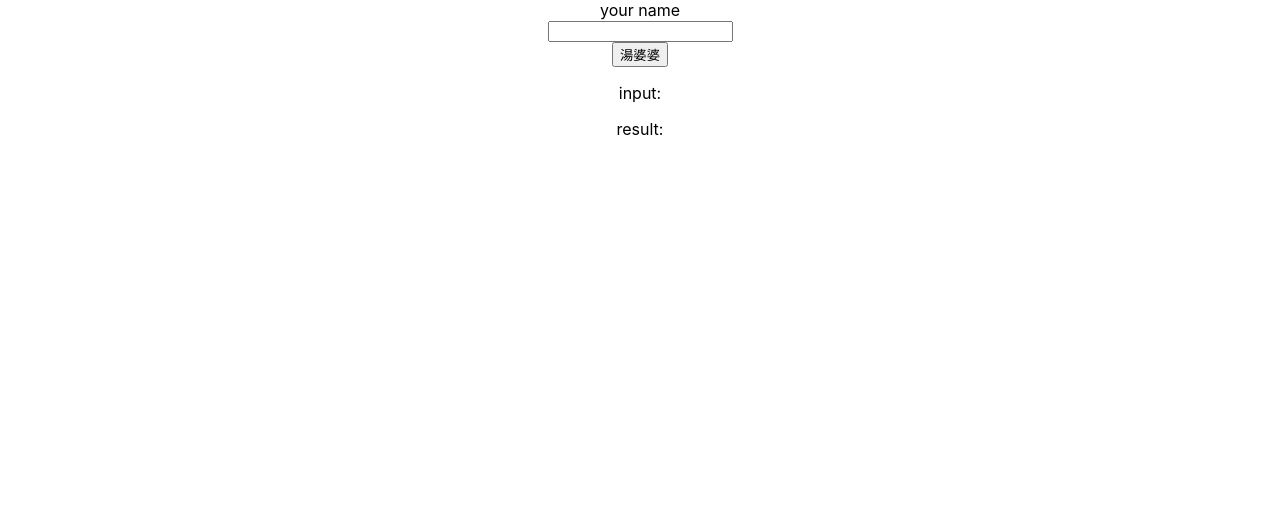
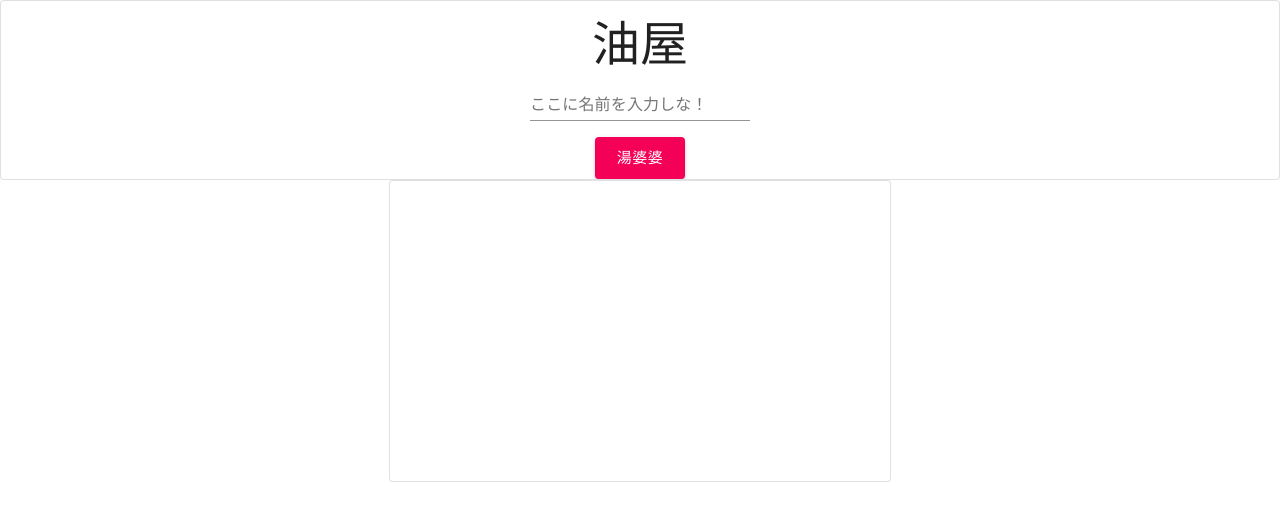
Before and after one commit to kichishima/yu_bah, a React (Create React App) app: page / in a window 1280 px wide. Shown: the top 520 px of the page. Built offline with nearby package versions, Linux system fonts and the light colour scheme.

Commit message:
機能・UI共に完成

```diff
--- a/src/App.js
+++ b/src/App.js
@@ -1,12 +1,10 @@
 import './App.css';
 import Form from './component/Form'
-// import BtnSubmit from './component/BtnSubmit'
 
 function App() {
   return (
     <div className="App">
       <Form />
-      {/* <BtnSubmit /> */}
     </div>
   );
 }
--- a/src/component/Form.js
+++ b/src/component/Form.js
@@ -1,17 +1,39 @@
 import React, { Component } from 'react';
-import  Func  from './Func';
+import { withStyles } from '@material-ui/core/styles';
+import Card from '@material-ui/core/Card';
+import CardContent from '@material-ui/core/CardContent';
+import Typography from '@material-ui/core/Typography';
+import TextField from '@material-ui/core/TextField';
+import Button from '@material-ui/core/Button';
+// import CardActions from '@material-ui/core/CardActions';
 
+import Func  from './Func';
+import Output from './Output';
+
+// スタイルが効いていない?
+const useStyles = withStyles({
+    root: {
+      minWidth: 275,
+      maxWidth: "60%",
+    },
+    input: {
+      width: '500px',
+    },
+})
 
 // コンポーネントクラスは constructor() render()
 class Form extends Component {
+    classes = useStyles;
+
     constructor(props){
         super(props)
         this.state = {
             input: '',
-            result: ''
+            result: '',
+            namedFlg: false,
         }
-
         this.updateInput = this.updateInput.bind(this)
+        this.changeFlg = this.changeFlg.bind(this)
         this.yu_bah_bah = this.yu_bah_bah.bind(this)
         this.isInput = this.isInput.bind(this)
         this.selectOne = this.selectOne.bind(this)
@@ -22,14 +44,19 @@ class Form extends Component {
         this.setState({input:myName})
     }
 
+    changeFlg(){
+        this.setState({namedFlg: !this.namedFlg})
+    }
+
+
     // ”湯婆婆”処理の本体
     yu_bah_bah(){
         if(!this.isInput()){
-            this.setState({result:'名無しさん！'})
+            this.setState({result:'名前を書きな！'})
             return;
         }
         const yourName = this.selectOne()
-        this.setState({result: yourName })
+        this.setState({result: '「お前の名前は ' + yourName + '！！！」' })
         this.render()
     }
 
@@ -55,12 +82,12 @@ class Form extends Component {
 
         // 漢字が含まれない場合の処理
         if(numKanji < 1){
-            return "「名前が作れない！」";
+            return "作れないよ";
         }
         // どの要素を選ぶかはランダム
         const target = Math.floor(Math.random() * numKanji)
 
-        return kanjiAry[target]
+        return '"' + kanjiAry[target] + '" だ'
     }
 
     // 入力文字列を１文字ずつ要素に入れて配列化
@@ -70,15 +97,40 @@ class Form extends Component {
 
     render(){
         return <div>
-            <label htmlFor="name" className="text-danger">your name</label>
-            <br />
+            <Card
+            className={this.classes.root}
+            variant="outlined">
+                <CardContent>
+                    <Typography variant="h3" component="p">
+                    油屋
+                    </Typography>
 
-            <input type="text" name="name" id="myName" onChange={this.updateInput} />
-            <br />
-            <button onClick={this.yu_bah_bah}>湯婆婆</button>
+                    <TextField
+                    label="ここに名前を入力しな！"
+                    id="mui-theme-provider-standard-input"
+                    onChange={this.updateInput}
+                    />
 
-            <p>input: {this.state.input}</p>
-            <p>result: {this.state.result}</p>
+                </CardContent>
+                {/* <CardActions> */}
+                    <Button
+                    onClick={this.yu_bah_bah}
+                    // style="marginLeft:500px"
+                    style={{ marginLeft: "auto", marginRight:"auto" }}
+                    size="large"
+                    color="secondary"
+                    variant="contained"
+                    >
+                        湯婆婆
+                    </Button>
+                {/* </CardActions> */}
+            </Card>
+
+            {/* <p>{this.state.namedFlg ? "true": "false"}</p> */}
+
+
+            {/* もっとすっきりした書き方がありそうだが、実装まで至らず */}
+            <Output input={this.state.input} result={this.state.result} flg={this.state.namedFlg} />
         </div>
     }
 }
--- a/src/component/Func.js
+++ b/src/component/Func.js
@@ -1,5 +1,4 @@
 // グローバル関数
-
 
 const Func = {
     // 漢字か？（漢字として判別される文字はApp.jsのメモ参照）
--- /dev/null
+++ b/src/component/Output.js
@@ -0,0 +1,49 @@
+import React, { Component } from 'react';
+import Paper from '@material-ui/core/Paper';
+import Typography from '@material-ui/core/Typography';
+
+
+const useStyles = {
+    root: {
+      display: 'flex',
+      flexWrap: 'wrap',
+    },
+    paper: {
+        width:"500px",
+        height: "200px",
+        marginLeft:"auto",
+        marginRight:"auto",
+        paddingTop:"100px",
+    }
+}
+
+// コンポーネントクラスは constructor() render()
+class Output extends Component {
+    constructor(props){
+        super(props)
+        this.classes = useStyles;
+    }
+
+    render(){
+        return (
+        <div className={this.classes.root}>
+            <Paper
+            elevation={20}
+            variant="outlined"
+            style={this.classes.paper}
+            >
+            { this.props.input }
+            </Paper>
+            <Typography
+            variant="h5"
+            component="p"
+            style={{marginTop:"70px"}}
+            >
+            { this.props.result}
+            </Typography>
+        </div>
+        );
+    }
+}
+
+export default Output;
```
Also changed, not shown: src/component/BtnSubmit.js (deleted, +0 -17 lines).
